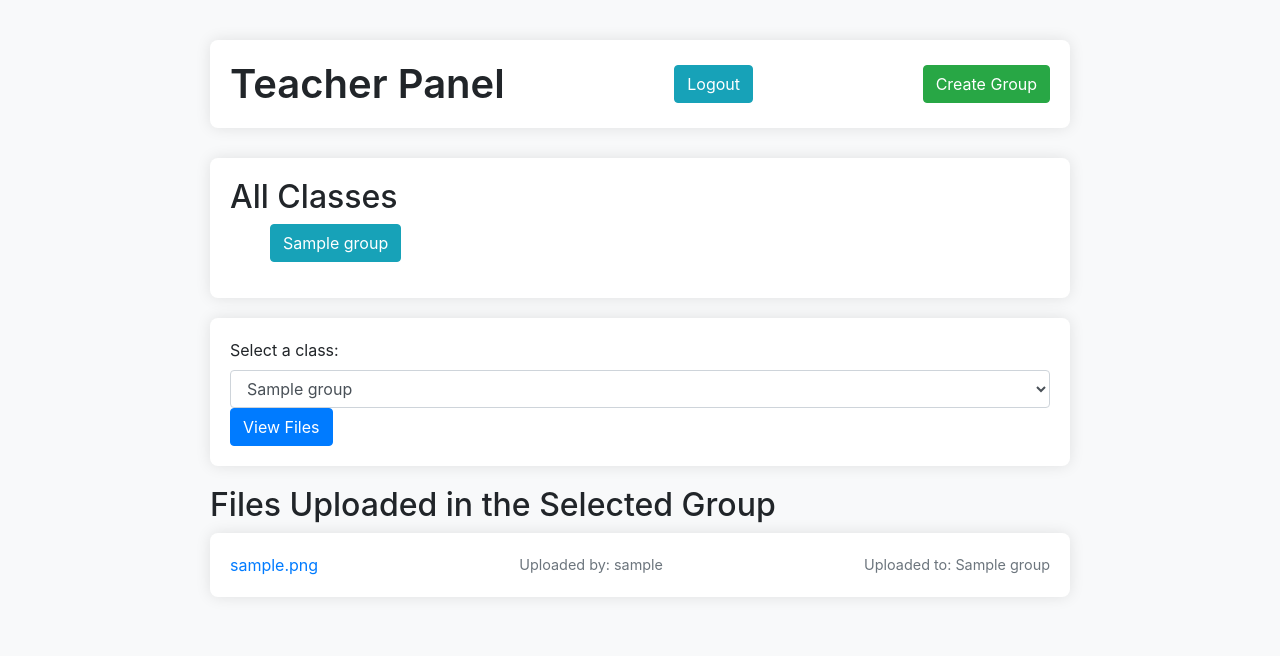
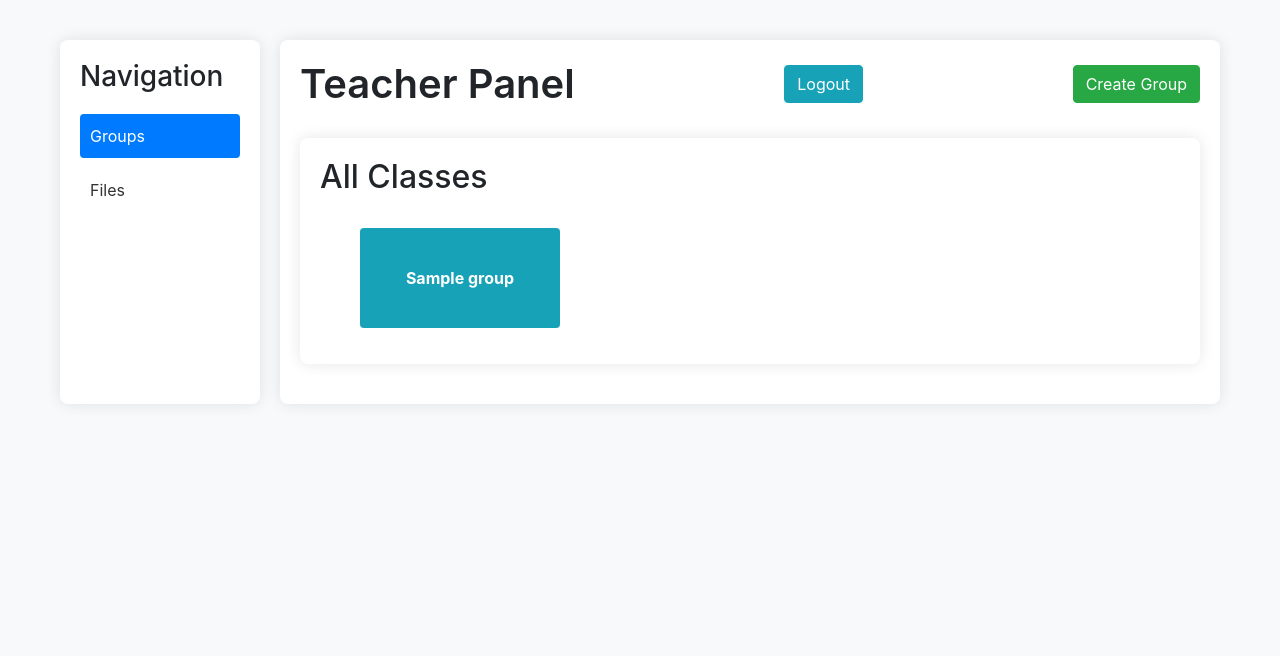
Before and after one commit to Devendra-Kumar-Dhayal/plag, a Django app: page /teacher-panel/ in a window 1280 px wide. Shown: the top 656 px of the page. Run offline with Django 5.2, Linux system fonts and the light colour scheme; a user stored in the database is signed in; tables that the repository leaves empty hold one stand-in row (values such as "Sample post"); some libraries are stand-ins or nearby versions.

Commit message:
updated ui

```diff
--- a/core/login/templates/login/teacher_panel.html
+++ b/core/login/templates/login/teacher_panel.html
@@ -11,10 +11,53 @@
 }
 
 .teacher-panel-container {
-      max-width: 900px;
+    display: flex;
+    max-width: 1200px;
     margin: 0 auto;
     padding: 40px 20px;
+}
 
+.sidebar {
+    width: 200px;
+    background-color: #fff;
+    padding: 20px;
+    border-radius: 8px;
+    box-shadow: 0 0 15px rgba(0, 0, 0, 0.1);
+    margin-right: 20px;
+}
+
+.sidebar-header {
+    margin-bottom: 20px;
+}
+
+.sidebar-menu ul {
+    list-style-type: none;
+    padding: 0;
+}
+
+.sidebar-menu li {
+    margin-bottom: 10px;
+}
+
+.sidebar-menu a {
+    display: block;
+    padding: 10px;
+    color: #333;
+    text-decoration: none;
+    border-radius: 4px;
+}
+
+.sidebar-menu a.active {
+    background-color: #007bff;
+    color: #fff;
+}
+
+.main-content {
+    flex: 1;
+    background-color: #fff;
+    padding: 20px;
+    border-radius: 8px;
+    box-shadow: 0 0 15px rgba(0, 0, 0, 0.1);
 }
 
 .teacher-panel-header {
@@ -22,10 +65,6 @@
     justify-content: space-between;
     align-items: center;
     margin-bottom: 30px;
-      background-color: #fff;
-      padding: 20px;
-      border-radius: 8px;
-      box-shadow: 0 0 15px rgba(0, 0, 0, 0.1);
 }
 
 .teacher-panel-header h1 {
@@ -40,7 +79,7 @@
 }
 
 .file-list li {
-      background-color: #fff;
+    background-color: #f8f9fa;
     padding: 20px;
     margin-bottom: 20px;
     border-radius: 8px;
@@ -64,81 +103,49 @@
     font-size: 0.9rem;
 }
 
-    .group-select-container {
-      margin-bottom: 30px;
-    }
-
-    .group-select-container label {
-      font-weight: 500;
-      margin-right: 10px;
-    }
-
-    .frame {
-      background-color: #fff;
-      border-radius: 8px;
-      box-shadow: 0 0 15px rgba(0, 0, 0, 0.1);
-      padding: 20px;
-      margin-bottom: 30px;
-    }
-
-    .group-settings-dropdown {
-      position: relative;
-      display: inline-block;
-    }
-
-    .group-settings-dropdown .btn {
-      font-size: 0.9rem;
-      padding: 0.25rem 0.5rem;
-    }
-
-    .group-settings-dropdown .dropdown-menu {
-      position: absolute;
-      top: 100%;
-      right: 0;
-      z-index: 1000;
-      display: none;
-      float: left;
-      min-width: 10rem;
-      padding: 0.5rem 0;
-      margin: 0.125rem 0 0;
-      font-size: 1rem;
-      color: #212529;
-      text-align: left;
-      list-style: none;
-      background-color: #fff;
-      background-clip: padding-box;
-      border: 1px solid rgba(0, 0, 0, 0.15);
-      border-radius: 0.25rem;
-    }
-
-    .group-settings-dropdown:hover .dropdown-menu {
-      display: block;
-    }
-
-    .group-settings-dropdown .dropdown-menu a {
-      display: block;
-      padding: 0.25rem 1.5rem;
-      clear: both;
-      font-weight: 400;
-      color: #212529;
-      text-decoration: none;
-    }
-
-    .group-settings-dropdown .dropdown-menu a:hover {
-      background-color: #f8f9fa;
-    }
-    .classes{
+.classes {
     background-color: #fff;
     padding: 20px;
     margin-bottom: 20px;
     border-radius: 8px;
     box-shadow: 0 0 15px rgba(0, 0, 0, 0.1);
 }
+.group-link-vertical {
+    display: block;
+    padding: 10px 20px;
+    background-color: #17a2b8;
+    color: #fff;
+    text-decoration: none;
+    border-radius: 4px;
+    transition: background-color 0.3s ease;
+    margin-bottom: 10px;
+    width: 200px; /* Adjust the width as needed */
+    height: 100px; /* Set the desired height for the vertical rectangle */
+    text-align: center;
+    line-height: 80px; /* Vertically center the text within the rectangle */
+    box-sizing: border-box;
+}
+
+.group-link-vertical:hover {
+    background-color: #138496;
+}
   </style>
 </head>
 <!-- login/teacher_panel.html -->
 <body>
     <div class="teacher-panel-container">
+        <div class="sidebar">
+            <div class="sidebar-header">
+                <h3>Navigation</h3>
+            </div>
+            <div class="sidebar-menu">
+                <ul>
+                    <li><a href="#" class="active" onclick="toggleContent('groups')">Groups</a></li>
+                    <li><a href="#" onclick="toggleContent('files')">Files</a></li>
+                </ul>
+            </div>
+        </div>
+        <div class="main-content">
             <div class="teacher-panel-header">
                 <h1>Teacher Panel</h1>
                 <form action="{% url 'logout' %}" method="post">
@@ -147,42 +154,34 @@
                 </form>
                 <a href="{% url 'create_group' %}" class="btn btn-success">Create Group</a>
             </div>
-
-      <div>
-        <div class = "classes">
+            <div class="content-container">
+                <div class="classes" id="groups-content">
                     <h2>All Classes</h2>
+                    <br>
                     <ul>
                         {% for group in groups %}
                         <b>
-
-
-            <a href="{% url 'group_members' group.id %}" class="btn btn-info">{{ group.name }}</a>
+                            <a href="{% url 'group_members' group.id %}" class="group-link-vertical">{{ group.name }}</a>
                         </b>
                         {% endfor %}
                     </ul>
                 </div>
-
-        <div class="classes">
-
-
+                <div class="classes" id="files-content" style="display: none;">
                     <form method="get">
                         <label for="group-select">Select a class:</label>
-
                         <select id="group-select" name="group" class="form-control">
-
                             {% for group in groups %}
-
                             <option value="{{ group.id }}" {% if selected_group == group.id|stringformat:"i" %}selected{% endif %}>
                                 {{ group.name }}
                             </option>
                             {% endfor %}
                         </select>
+                        <br>
                         <button type="submit" class="btn btn-primary">View Files</button>
+
                     </form>
-        </div>
-      </div>
-
-      <div>
+                    <br>
+                    <div id="uploaded-files-container" style="display: none;">
                         <h2>Files Uploaded in the Selected Group</h2>
                         <ul class="file-list">
                             {% for file in group_uploaded_files %}
@@ -195,5 +194,32 @@
                         </ul>
                     </div>
                 </div>
+            </div>
+        </div>
+    </div>
+
+    <script>
+        function toggleContent(section) {
+            var groupsContent = document.getElementById('groups-content');
+            var filesContent = document.getElementById('files-content');
+            var uploadedFilesContainer = document.getElementById('uploaded-files-container');
+            var groupsLink = document.querySelector('.sidebar-menu a[onclick="toggleContent(\'groups\')"]');
+            var filesLink = document.querySelector('.sidebar-menu a[onclick="toggleContent(\'files\')"]');
+
+            if (section === 'groups') {
+                groupsContent.style.display = 'block';
+                filesContent.style.display = 'none';
+                uploadedFilesContainer.style.display = 'none';
+                groupsLink.classList.add('active');
+                filesLink.classList.remove('active');
+            } else if (section === 'files') {
+                groupsContent.style.display = 'none';
+                filesContent.style.display = 'block';
+                uploadedFilesContainer.style.display = 'block';
+                groupsLink.classList.remove('active');
+                filesLink.classList.add('active');
+            }
+        }
+    </script>
 </body>
 </html>
```
Lines whose indentation alone changed are shown as unchanged.
